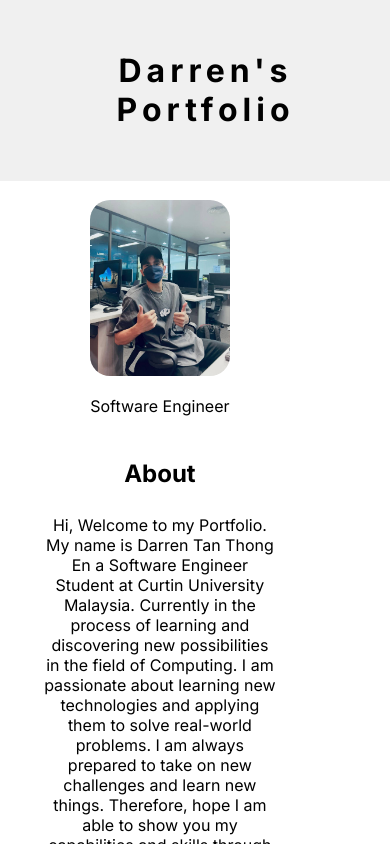
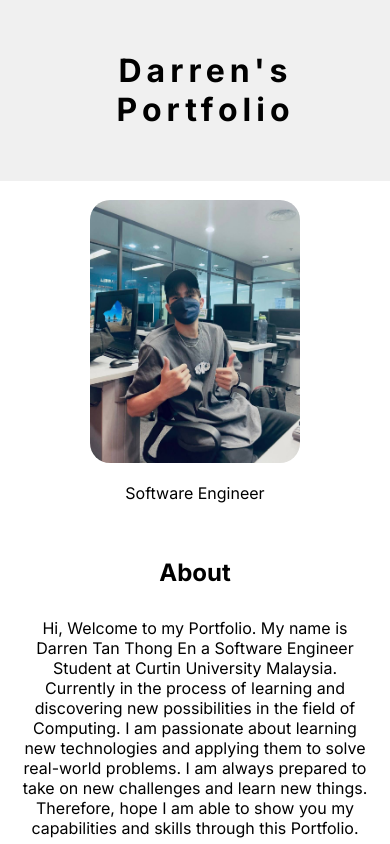
Before and after one commit to darren2581/WebsiteTesting1, a Next.js app: page / in a window 390 px wide. Built offline with nearby package versions, Linux system fonts and the light colour scheme.

Commit message:
Update globals.css

```diff
--- a/app/globals.css
+++ b/app/globals.css
@@ -105,7 +105,7 @@ li{
       display: none;
   }
 
-  .about{
+  .content{
     float: left;
     padding: 4% 4% 4% 4%;
     width: 90%;
```
